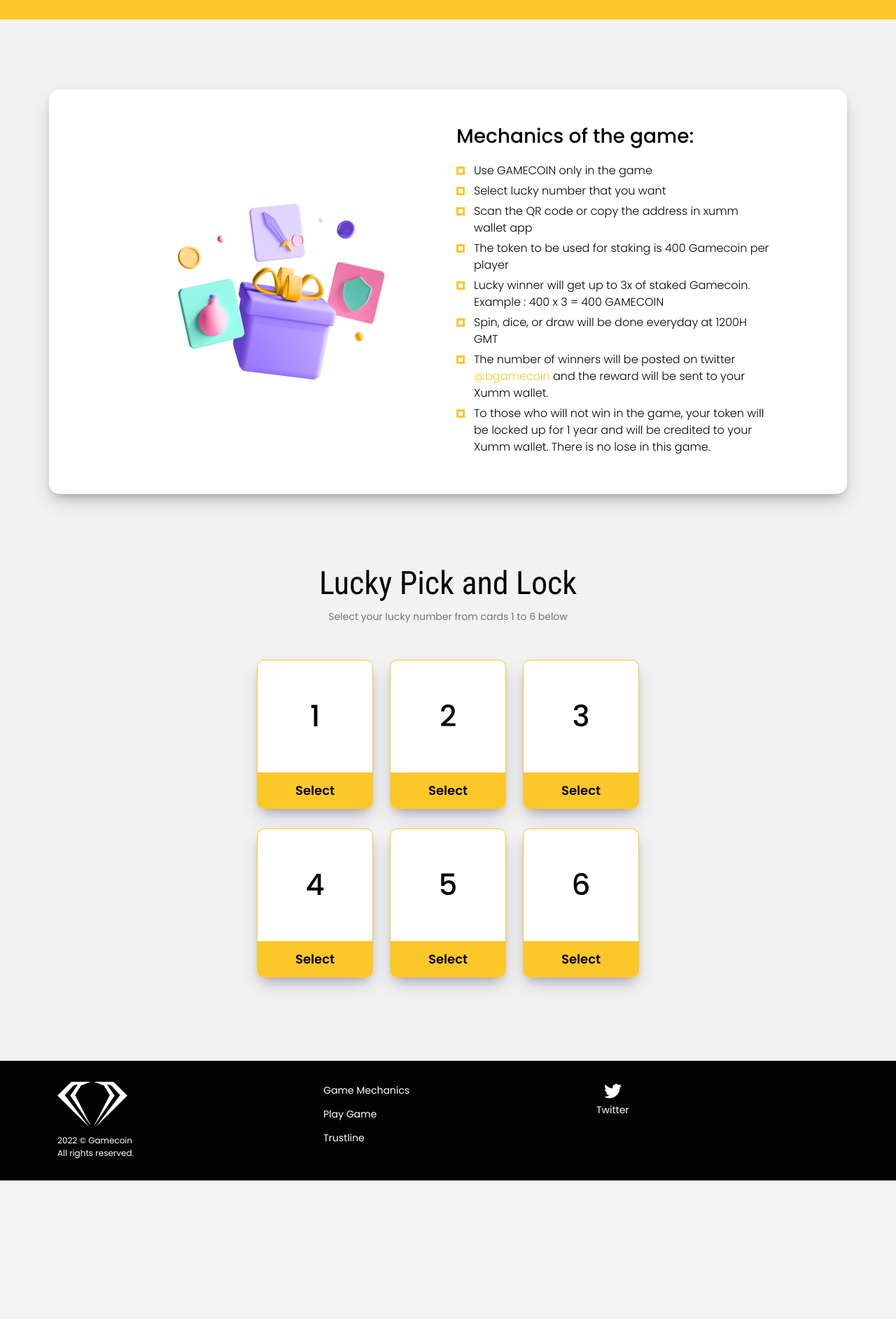
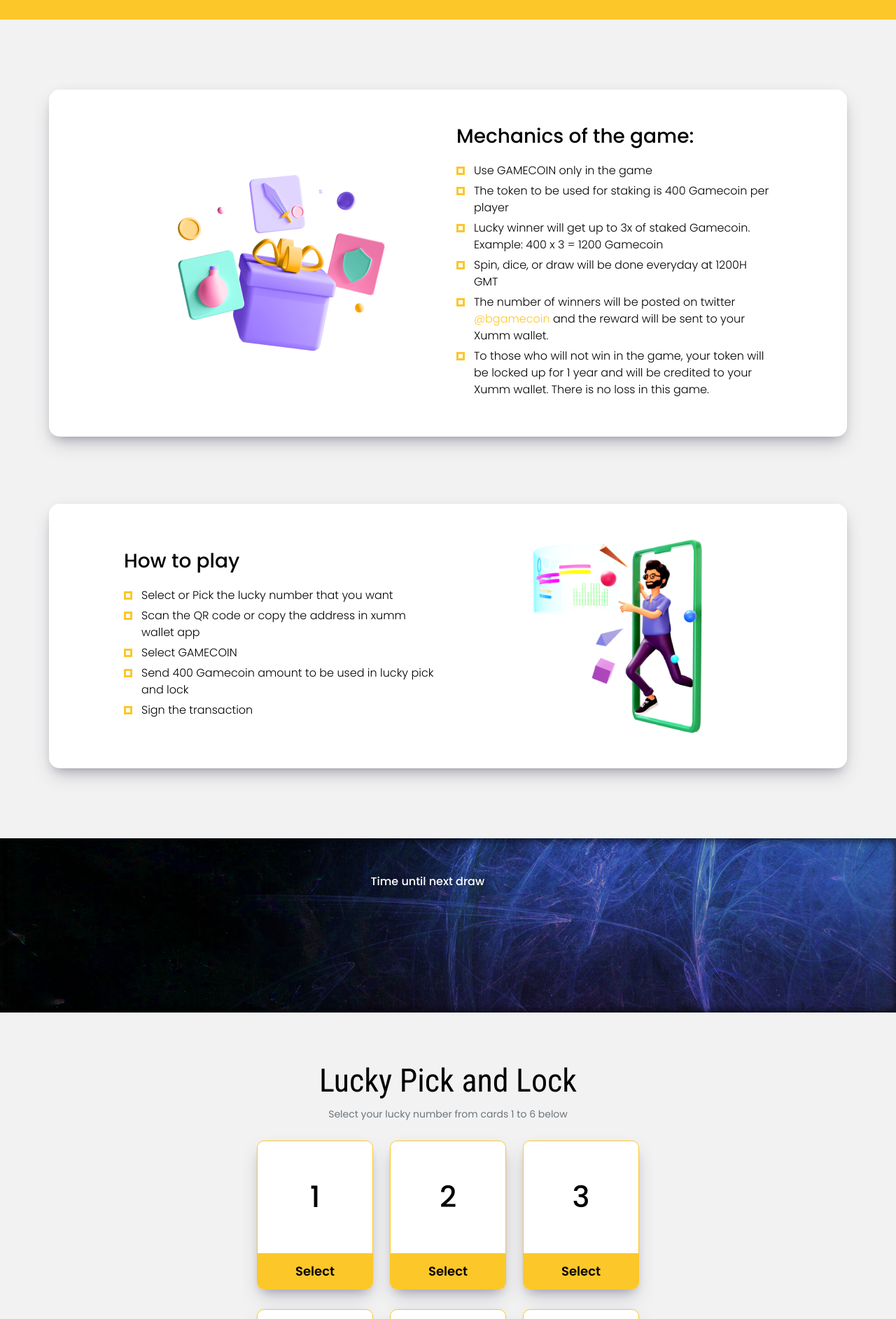
Before and after one commit to dhanmarlanortiz/gamecoin, a PHP site: page / in a window 1280 px wide. Shown: the part 434-2319 px from the top of the page at 70% size. Before the commit the page ends 2121 px from the top, so only its background shows below. Run offline with PHP 8.4, Linux system fonts and the light colour scheme; grey boxes are pictures that could not be loaded.

Commit message:
updated UI

```diff
--- a/css/main.css
+++ b/css/main.css
@@ -275,11 +275,10 @@ footer ul.socials li a:hover, footer ul.socials li a:focus {
   color: #fcc729;
 }
 
-#game-mechanics {
-  padding-bottom: 50px;
+.white-bubble {
   background-color: #f2f2f2;
 }
-#game-mechanics .row {
+.white-bubble .row {
   box-shadow: 0 13px 27px -5px rgba(50, 50, 93, 0.25), 0 8px 16px -8px rgba(0, 0, 0, 0.3), 0 -6px 16px -6px rgba(0, 0, 0, 0.03);
   border-radius: 15px;
   padding: 50px 0;
@@ -294,7 +293,7 @@ footer ul.socials li a:hover, footer ul.socials li a:focus {
 }
 
 #play-game {
-  padding-top: 50px;
+  padding-top: 70px;
   background-color: #f2f2f2;
 }
 
@@ -303,4 +302,50 @@ footer ul.socials li a:hover, footer ul.socials li a:focus {
   color: #212529;
 }
 
+#countdown-banner {
+  padding: 50px 0 20px;
+  background-color: #030303;
+  background-image: url(../images/abstract-background.jpg);
+  background-repeat: no-repeat;
+  background-size: cover;
+  background-attachment: fixed;
+  background-position: center;
+  position: relative;
+}
+#countdown-banner:before {
+  content: "";
+  box-shadow: inset 0px 5px 10px rgba(0, 0, 0, 0.5), inset 0px -5px 10px rgba(0, 0, 0, 0.5);
+  width: 100%;
+  height: 100%;
+  position: absolute;
+  top: 0;
+}
+
+.countdown-header {
+  font-weight: 500;
+  color: #fff;
+  max-width: 251px;
+  margin: 0 auto 25px;
+  padding: 0 15px;
+}
+
+.countdown-wrapper {
+  direction: rtl;
+  margin: 0 auto;
+}
+
+.countdown-timer {
+  margin: 0 auto;
+  direction: ltr;
+  width: 251px;
+  height: 130px;
+  position: relative;
+  overflow: hidden;
+}
+.countdown-timer iframe {
+  position: absolute;
+  bottom: 0;
+  right: 0;
+}
+
 /*# sourceMappingURL=main.css.map */
--- a/index.php
+++ b/index.php
@@ -29,6 +29,18 @@
     <link rel="stylesheet" href="https://cdnjs.cloudflare.com/ajax/libs/animate.css/4.1.1/animate.min.css" />
     <link rel="stylesheet" href="css/main.css">
     <title>Gamecoin</title>
+
+
+    <!-- Global site tag (gtag.js) - Google Analytics -->
+    <script async src="https://www.googletagmanager.com/gtag/js?id=G-BPC78927L8"></script>
+    <script>
+    window.dataLayer = window.dataLayer || [];
+    function gtag(){dataLayer.push(arguments);}
+    gtag('js', new Date());
+
+    gtag('config', 'G-BPC78927L8');
+    </script>
+
 </head>
 <body>
 
@@ -73,7 +85,7 @@
             </div>
         </section>
 
-        <section class="" id="game-mechanics">
+        <section class="white-bubble pb-5" id="game-mechanics">
             <div class="container">
                 <div class="row game-mechanics-card animate__animated">
                     <div class="col-12 col-md-6 text-center col-lg-5 offset-lg-1 align-self-center">
@@ -83,21 +95,18 @@
                         <h3>Mechanics of the game:</h3>
                         <ul>
                             <li>Use GAMECOIN only in the game</li>
-                            <li>Select lucky number that you want</li>
-                            <li>Scan the QR code or copy the address in xumm wallet app</li>
                             <li>The token to be used for staking is 400 Gamecoin per player</li>
-                            <li>Lucky winner will get up to 3x of staked Gamecoin.<br>Example : 400 x 3 = 400 GAMECOIN</li>
+                            <li>Lucky winner will get up to 3x of staked Gamecoin.<br>Example: 400 x 3 = 1200 Gamecoin</li>
                             <li>Spin, dice, or draw will be done everyday at 1200H GMT</li>
-                            <li>The number of winners will be posted on twitter <a href="https://twitter.com/bgamecoin?s=20&t=EAQO9j2v31Crc_ZS0NkMRQ" target="_blank">@bgamecoin</a> and the reward will be sent to your Xumm wallet.</li>
-                            <li>To those who will not win in the game, your token will be locked up for 1 year and will be credited to your Xumm wallet. There is no lose in this game.</li>
+                            <li>The number of winners will be posted on twitter <a href="https://twitter.com/bgamecoin?s=20&amp;t=EAQO9j2v31Crc_ZS0NkMRQ" target="_blank">@bgamecoin</a> and the reward will be sent to your Xumm wallet.</li>
+                            <li>To those who will not win in the game, your token will be locked up for 1 year and will be credited to your Xumm wallet. There is no loss in this game.</li>
                         </ul>
                     </div>
                 </div>
-
             </div>
         </section>
 
-        <!-- <section class="" id="how-to-play">
+        <section class="white-bubble pt-5" id="how-to-play">
             <div class="container">
                 <div class="row">
                     <div class="col-12 col-md-6 order-md-2 col-lg-5 text-center align-self-center">
@@ -105,16 +114,32 @@
                     </div>
                     <div class="col-12 col-md-6 order-md-1 col-lg-5 offset-lg-1 align-self-center">
                         <h3>How to play</h3>
-                        <ol>
-                            <li>Select lucky number that you want to bet</li>
+                        <ul>
+                            <li>Select or Pick the lucky number that you want</li>
                             <li>Scan the QR code or copy the address in xumm wallet app</li>
-                            <li>Send 100 gamecoin or more that you want to play</li>
-                            <li>Lucky winner will get triple based on their bet</li>
-                        </ol>
+                            <li>Select GAMECOIN </li>
+                            <li>Send 400 Gamecoin amount to be used in lucky pick and lock</li>
+                            <li>Sign the transaction</li>
+                        </ul>
                     </div>
                 </div>
             </div>
-        </section> -->
+        </section>
+
+        <section id="countdown-banner">
+            <div class="container">
+                <div class="row">
+                    <div class="col-12">
+                        <p class="countdown-header">Time until next draw</p>
+                        <div class="countdown-wrapper">
+                            <div class="countdown-timer">
+                                <iframe width="251" height="335" src="https://w2.countingdownto.com/4154797" frameborder="0"></iframe>
+                            </div>
+                        </div>
+                    </div>
+                </div>
+            </div>
+        </section>
 
         <section class="" id="play-game">
             <div class="container">
@@ -124,7 +149,6 @@
                         <p class="text-muted">
                             <small>Select your lucky number from cards 1 to 6 below</small>
                         </p>
-                        <br>
                     </div>
                 </div>
                 <div class="row">
@@ -218,7 +242,6 @@
                     </div>
                 </div>
             </div>
-
         </section>
     </main>
 
@@ -270,6 +293,8 @@
             </div>
         </div>
     </footer>
+
+
 
     <script src="https://cdn.jsdelivr.net/npm/bootstrap@5.1.3/dist/js/bootstrap.bundle.min.js" integrity="sha384-ka7Sk0Gln4gmtz2MlQnikT1wXgYsOg+OMhuP+IlRH9sENBO0LRn5q+8nbTov4+1p" crossorigin="anonymous"></script>
     <!-- <script src="https://code.jquery.com/jquery-3.6.0.min.js" integrity="sha256-/xUj+3OJU5yExlq6GSYGSHk7tPXikynS7ogEvDej/m4=" crossorigin="anonymous"></script> -->
@@ -325,8 +350,6 @@
             }
         }
 
-
-
         // $(window).scroll(function(){
         // $(".nav-item").removeClass("active");
         // $(".active").parent().addClass("active");
--- a/scss/main.scss
+++ b/scss/main.scss
@@ -338,9 +338,7 @@ footer {
     }
 }
 
-
-#game-mechanics {
-    padding-bottom: 50px;
+.white-bubble {
     background-color: #f2f2f2;
 
     .row {
@@ -364,7 +362,7 @@ footer {
 }
 
 #play-game {
-    padding-top: 50px;
+    padding-top: 70px;
     background-color: #f2f2f2;
 }
 
@@ -372,3 +370,52 @@ footer {
     background-color: transparent;
     color: #212529;
 }
+
+#countdown-banner {
+    padding: 50px 0 20px;
+    background-color: #030303;
+    background-image: url(../images/abstract-background.jpg);
+    background-repeat: no-repeat;
+    background-size: cover;
+    background-attachment: fixed;
+    background-position: center;
+    position: relative;
+
+    &:before {
+        content: "";
+        box-shadow: inset 0px 5px 10px rgb(0 0 0 / 50%),
+                    inset 0px -5px 10px rgb(0 0 0 / 50%);
+        width: 100%;
+        height: 100%;
+        position: absolute;
+        top: 0;
+    }
+}
+
+.countdown-header {
+    font-weight: 500;
+    color: #fff;
+    max-width: 251px;
+    margin: 0 auto 25px;
+    padding: 0 15px;
+}
+
+.countdown-wrapper {
+    direction: rtl;
+    margin: 0 auto;
+}
+
+.countdown-timer {
+    margin: 0 auto;
+    direction: ltr;
+    width: 251px;
+    height: 130px;
+    position: relative;
+    overflow: hidden;
+
+    iframe {
+        position: absolute;
+        bottom: 0;
+        right: 0;
+    }
+}
```
Also changed, not shown: images/abstract-background.jpg (added), 2 other files. Lines whose indentation alone changed are shown as unchanged.
